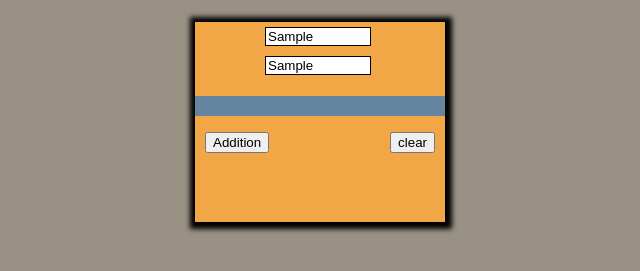
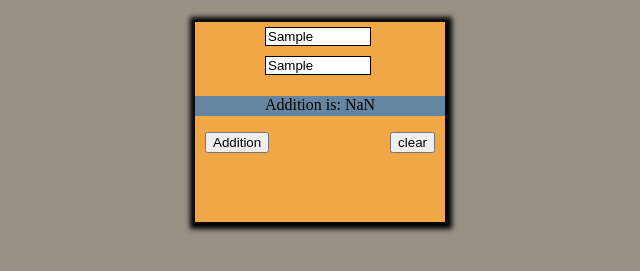
Before and after one commit to Akashchavan7/Addition_num, a plain HTML site: page index.html in a window 1280 px wide. Both pictures are taken after typing "Sample", "Sample" into the empty fields and a click on the button "Addition". Shown: the part 59-330 px from the top of the page, without its empty margins (320-960 px from the left). Drawn offline with Linux system fonts and the light colour scheme.

Commit message:
function is add for calculation

```diff
--- a/index.html
+++ b/index.html
@@ -60,6 +60,19 @@
 
 </div>
     </div>
+    <script>
+        const number1=document.getElementById("num1")
+        const number2=document.getElementById("num2")
+        const add= document.getElementById("total")
+
+
+     function summ(){
+      const sum= parseInt(number1.value || 0) + parseInt(number2.value || 0)
+      add.innerText=`Addition is: ${sum}`
+  }
+
+
+  </script>
 
 </body>
 </html>
```
